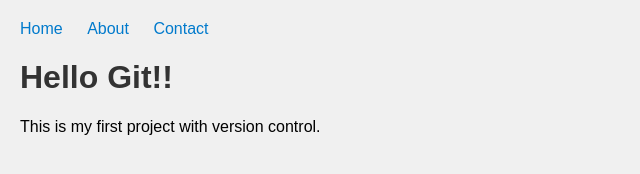
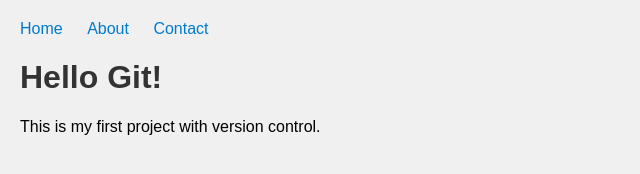
Before and after one commit to raizensoske/my-web-project, a plain HTML site: page index.html in a window 1280 px wide. Shown: the full height of the page, 0-640 px from the left. Drawn offline with Linux system fonts and the light colour scheme.

Commit message:
Fix typo in heading from 'Hello Git!!' to 'Hello Git!'

```diff
--- a/index.html
+++ b/index.html
@@ -12,7 +12,7 @@
             <li><a href="#contact">Contact</a></li>
         </ul>
     </nav>
-    <h1>Hello Git!!</h1>
+    <h1>Hello Git!</h1>
     <p>This is my first project with version control.</p>
 </body>
 </html>
```
